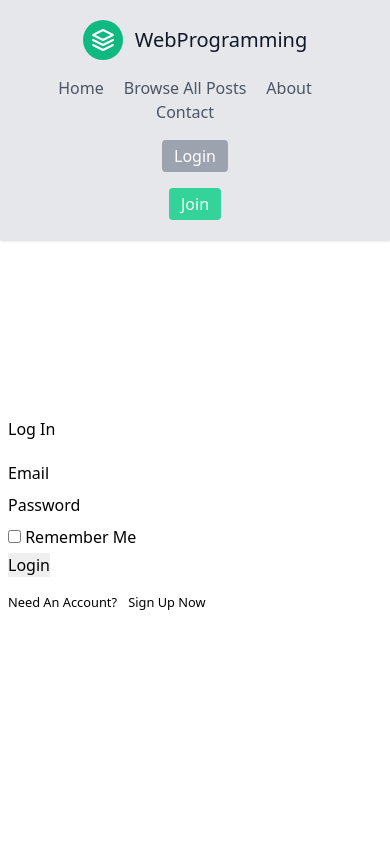
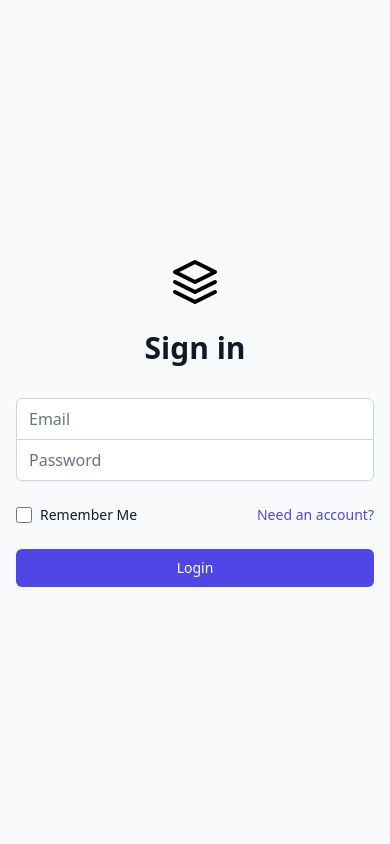
Before and after one commit to Shimol-Khan/Flask-Blog, a Flask app: page /login in a window 390 px wide. Run offline with Flask 2, Linux system fonts and the light colour scheme; some libraries are stand-ins or nearby versions.

Commit message:
Refactoring Login/Signup Page

```diff
--- a/Blog/forms.py
+++ b/Blog/forms.py
@@ -7,10 +7,10 @@
 
 
 class RegistrationForm(FlaskForm):
-    username = StringField('Username',validators=[DataRequired(), Length(min=2, max=20)])
-    email = StringField('Email',validators=[DataRequired(), Email()])
-    password = PasswordField('Password', validators=[DataRequired()])
-    confirm_password = PasswordField('Confirm Password',validators=[DataRequired(), EqualTo('password')])
+    username = StringField('Username',validators=[DataRequired(), Length(min=2, max=20)],render_kw={"placeholder": "Username"})
+    email = StringField('Email',validators=[DataRequired(), Email()],render_kw={"placeholder": "Email"})
+    password = PasswordField('Password', validators=[DataRequired()],render_kw={"placeholder": "Password"})
+    confirm_password = PasswordField('Confirm Password',validators=[DataRequired(), EqualTo('password')],render_kw={"placeholder": "Confirm Password"})
     submit = SubmitField('Sign Up')
 
     def validate_username(self, username):
@@ -25,8 +25,8 @@
 
 
 class LoginForm(FlaskForm):
-    email = StringField('Email',validators=[DataRequired(), Email()])
-    password = PasswordField('Password', validators=[DataRequired()])
+    email = StringField('Email',validators=[DataRequired(), Email()],render_kw={"placeholder": "Email"})
+    password = PasswordField('Password', validators=[DataRequired()],render_kw={"placeholder": "Password"})
     remember = BooleanField('Remember Me')
     submit = SubmitField('Login')
 
--- a/Blog/templates/login.html
+++ b/Blog/templates/login.html
@@ -1,55 +1,79 @@
-{% extends "layout.html" %}
-{% block content %}
-    <div class="row justify-content-center animate__animated animate__bounceInDown" style="margin-top: 20vh;">
-        <div class="col-lg-7">
-            <div class="card p-2">
-                <div class="card-body">
-                    <form method="POST" action="">
+<!DOCTYPE html>
+<html lang="en">
+<head>
+  {% if title %}
+  <title>Blog | {{ title }}</title>
+  {% else %}
+  <title>Blog | Home</title>
+  {% endif %}
+  <meta charset="UTF-8">
+  <meta name="viewport" content="width=device-width, initial-scale=1.0">
+  <link href="https://unpkg.com/tailwindcss@^2/dist/tailwind.min.css" rel="stylesheet">
+</head>
+<body>
+  <div class="min-h-screen flex items-center justify-center bg-gray-50 py-12 px-4 sm:px-6 lg:px-8">
+    <div class="max-w-md w-full space-y-8">
+      <div>
+        <svg class="mx-auto h-12 w-auto" xmlns="http://www.w3.org/2000/svg" fill="none" stroke="currentColor"
+          stroke-linecap="round" stroke-linejoin="round" stroke-width="2"
+          class="w-10 h-10 text-white p-2 bg-green-500 rounded-full" viewBox="0 0 24 24">
+          <path d="M12 2L2 7l10 5 10-5-10-5zM2 17l10 5 10-5M2 12l10 5 10-5"></path>
+        </svg>
+        <h2 class="mt-6 text-center text-3xl font-bold text-gray-900">
+          Sign in
+        </h2>
+      </div>
+      <form class="mt-8 space-y-6" action="#" method="POST">
         {{ form.hidden_tag() }}
-                        <fieldset class="form-group">
-                            <legend class="border-bottom mb-4">Log In</legend>
-                            <div class="form-group py-1">
-                                {{ form.email.label(class="form-control-label") }}
+        <input type="hidden" name="remember" value="true">
+        <div class="rounded-md shadow-sm -space-y-px">
+          <div>
             {% if form.email.errors %}
-                                    {{ form.email(class="form-control form-control-lg is-invalid") }}
+              {{ form.email(class="appearance-none rounded-none relative block w-full px-3 py-2 border border-gray-300 placeholder-gray-500 text-gray-900 rounded-b-md focus:outline-none focus:ring-indigo-500 focus:border-indigo-500 focus:z-10 sm:text-sm") }}
             <div class="invalid-feedback">
               {% for error in form.email.errors %}
               <span>{{ error }}</span>
               {% endfor %}
             </div>
             {% else %}
-                                    {{ form.email(class="form-control form-control-lg") }}
+              {{ form.email(class="appearance-none rounded-none relative block w-full px-3 py-2 border border-gray-300
+              placeholder-gray-500 text-gray-900 rounded-t-md focus:outline-none focus:ring-indigo-500
+              focus:border-indigo-500 focus:z-10 sm:text-sm") }}
             {% endif %}
           </div>
-                            <div class="form-group py-1">
-                                {{ form.password.label(class="form-control-label") }}
+          <div>
             {% if form.password.errors %}
-                                    {{ form.password(class="form-control form-control-lg is-invalid") }}
+                {{ form.password(class="appearance-none rounded-none relative block w-full px-3 py-2 border border-gray-300 placeholder-gray-500 text-gray-900 rounded-b-md focus:outline-none focus:ring-indigo-500 focus:border-indigo-500 focus:z-10 sm:text-sm") }}
                 <div class="invalid-feedback">
                     {% for error in form.password.errors %}
                         <span>{{ error }}</span>
                     {% endfor %}
                 </div>
             {% else %}
-                                    {{ form.password(class="form-control form-control-lg") }}
+                {{ form.password(class="appearance-none rounded-none relative block w-full px-3 py-2 border border-gray-300 placeholder-gray-500 text-gray-900 rounded-b-md focus:outline-none focus:ring-indigo-500 focus:border-indigo-500 focus:z-10 sm:text-sm") }}
             {% endif %}
           </div>
-                            <div class="form-check py-1">
-                                {{ form.remember(class="form-check-input") }}
-                                {{ form.remember.label(class="form-check-label") }}
         </div>
-                        </fieldset>
-                        <div class="form-group">
-                            {{ form.submit(class="btn btn-outline-info") }}
+
+        <div class="flex items-center justify-between">
+          <div class="flex items-center">
+            {{ form.remember(class="h-4 w-4 text-indigo-600 focus:ring-indigo-500 border-gray-300 rounded") }}
+            {{ form.remember.label(class="ml-2 block text-sm text-gray-900") }}
+          </div>
+
+          <div class="text-sm">
+            <a href="{{ url_for('register') }}" class="font-medium text-indigo-600 hover:text-indigo-500">
+            Need an account?
+            </a>
+          </div>
+        </div>
+
+        <div>
+          {{ form.submit(class="w-full flex justify-center py-2 px-4 border border-transparent text-sm font-medium rounded-md text-white bg-indigo-600 hover:bg-indigo-700 focus:outline-none focus:ring-2 focus:ring-offset-2 focus:ring-indigo-500") }}
         </div>
       </form>
-                    <div class="pt-3">
-                        <small class="text-muted">
-                            Need An Account? <a class="ml-2" href="{{ url_for('register') }}">Sign Up Now</a>
-                        </small>
     </div>
   </div>
-            </div>
-        </div>
-    </div>
-{% endblock content %}
+</body>
+
+</html>
```
Also changed, not shown: Blog/templates/register.html (+59 -38 lines). Lines whose indentation alone changed are shown as unchanged.
